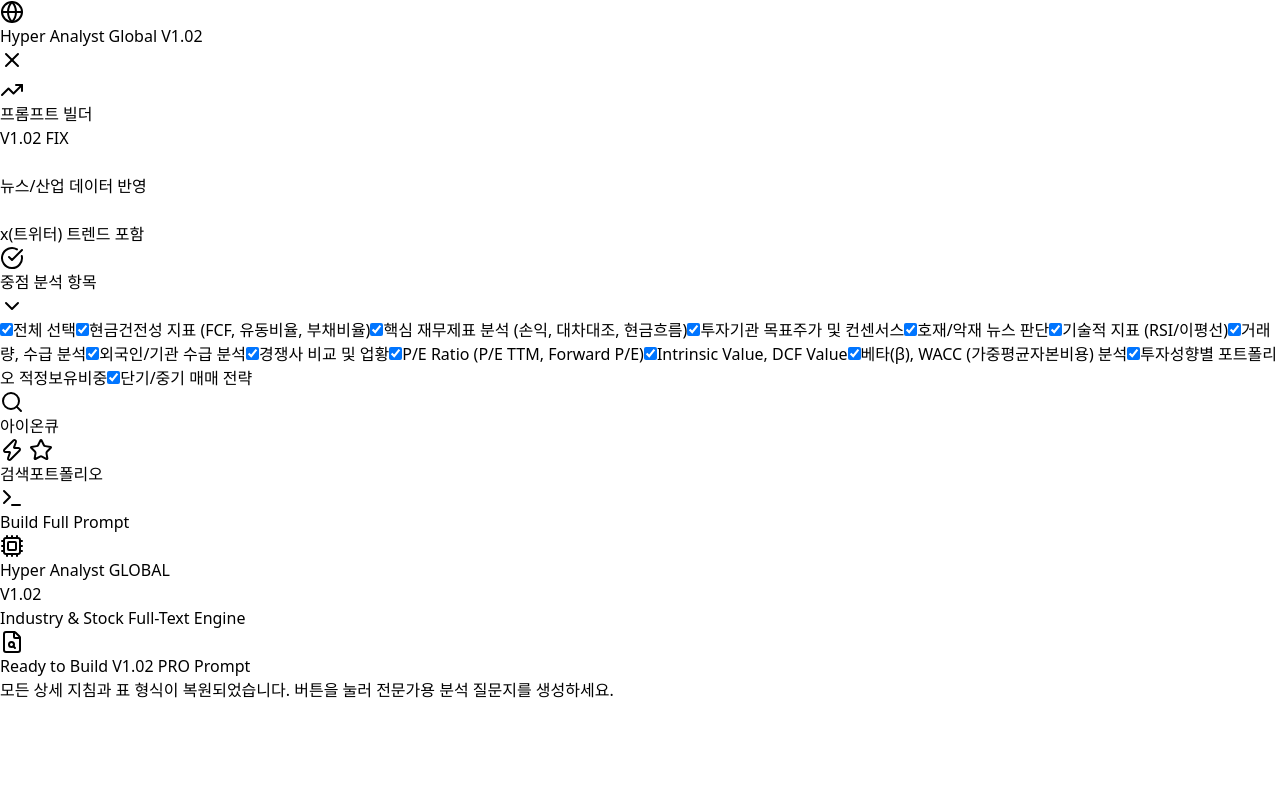
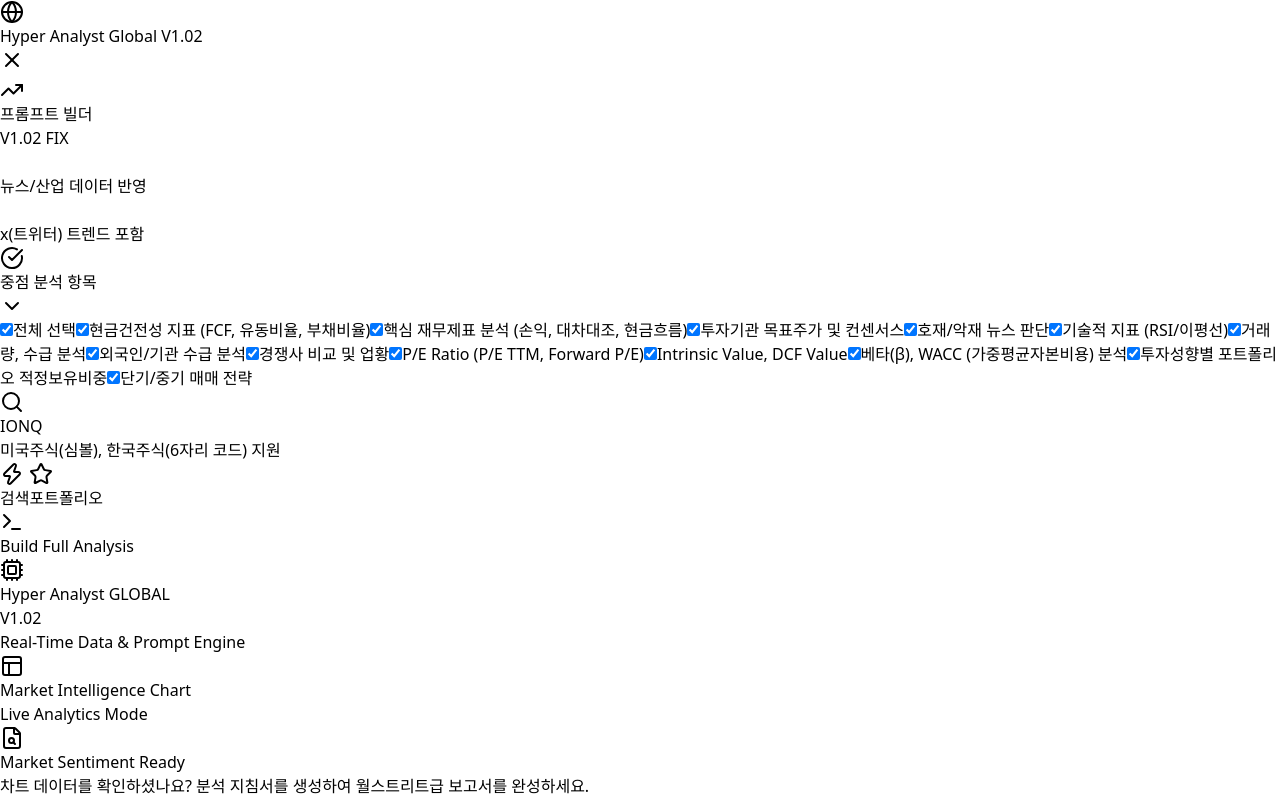
Before and after one commit to sscatman/mystock, a React (Vite) app: page / in a window 1280 px wide. Built offline with nearby package versions, Linux system fonts and the light colour scheme.

Commit message:
V1.03 : 주식 차트 추가

```diff
--- a/src/App.jsx
+++ b/src/App.jsx
@@ -1,4 +1,4 @@
-import React, { useState, useEffect } from 'react';
+import React, { useState, useEffect, useRef } from 'react';
 import {
   Search,
   TrendingUp,
@@ -20,18 +20,29 @@
   Globe,
   Star,
   Zap,
-  ChevronDown
+  ChevronDown,
+  Layout
 } from 'lucide-react';
 
 /**
- * AI Hyper-Analyst GLOBAL V1.02
+ * AI Hyper-Analyst GLOBAL V1.02 + Real-time Chart
  * 업데이트 내역:
- * 1. 사이드바 레이아웃 수정: 전체 스크롤 가능하도록 변경 및 분석 항목 가시성 개선
- * 2. 버전 표시 고정: 메인 타이틀 옆 "V1.02" 유지
- * 3. 무삭제 프롬프트 엔진: 사용자가 요청한 모든 지침, 표 형식, 체크리스트 100% 유지
- * 4. 산업 카테고리 연동 뉴스 검색 로직 포함 (AI, 양자 등 섹터 분석 지침)
+ * 1. TradingView 실시간 차트 위젯 통합
+ * 2. 티커별 시장(KRX/US) 자동 매핑 로직 추가
+ * 3. 차트 레이아웃 및 다크모드 테마 최적화
  */
+
 const publicDataApiKey = "885853dbc6a25a93e403ee31fa9e124778e4943b8911869ea2f254ec5d75f99b";
+
+// 티커 형식을 판단하여 트레이딩뷰 심볼로 변환
+const getTradingViewSymbol = (ticker) => {
+  const cleanTicker = ticker.toUpperCase().trim();
+  const isKOR = /^\d+$/.test(cleanTicker);
+  if (isKOR) return `KRX:${cleanTicker}`;
+
+  // 미국 주식의 경우 거래소 구분이 필요할 수 있으나 기본적으로 검색 기능을 활용하도록 설정
+  return cleanTicker;
+};
 
 const fetchRealStockData = async (ticker) => {
   const isKOR = /^\d+$/.test(ticker);
@@ -78,15 +89,68 @@
   '단기/중기 매매 전략'
 ];
 
+// 트레이딩뷰 차트 컴포넌트
+const TradingViewWidget = ({ symbol }) => {
+  const container = useRef();
+
+  useEffect(() => {
+    // 스크립트가 이미 존재하는지 확인
+    const existingScript = document.getElementById('tradingview-widget-script');
+
+    const createWidget = () => {
+      if (container.current && window.TradingView) {
+        new window.TradingView.widget({
+          "autosize": true,
+          "symbol": symbol,
+          "interval": "D",
+          "timezone": "Asia/Seoul",
+          "theme": "dark",
+          "style": "1",
+          "locale": "kr",
+          "toolbar_bg": "#f1f3f6",
+          "enable_publishing": false,
+          "hide_side_toolbar": false,
+          "allow_symbol_change": true,
+          "container_id": container.current.id,
+          "studies": [
+            "RSI@tv-basicstudies",
+            "MASimple@tv-basicstudies"
+          ],
+        });
+      }
+    };
+
+    if (!existingScript) {
+      const script = document.createElement('script');
+      script.id = 'tradingview-widget-script';
+      script.src = 'https://s3.tradingview.com/tv.js';
+      script.async = true;
+      script.onload = createWidget;
+      document.head.appendChild(script);
+    } else {
+      createWidget();
+    }
+  }, [symbol]);
+
+  return (
+    <div className="w-full h-[450px] bg-slate-900/50 rounded-3xl overflow-hidden border border-slate-700/50 shadow-2xl relative group">
+      <div id={`tv-chart-${symbol}`} ref={container} className="w-full h-full" />
+      <div className="absolute top-4 left-4 pointer-events-none opacity-0 group-hover:opacity-100 transition-opacity">
+        <span className="px-3 py-1 bg-rose-600 text-white text-[10px] font-black rounded-full shadow-lg uppercase">Live Analytics Mode</span>
+      </div>
+    </div>
+  );
+};
+
 export default function App() {
-  const [ticker, setTicker] = useState('아이온큐');
+  const [ticker, setTicker] = useState('IONQ');
+  const [activeSymbol, setActiveSymbol] = useState('IONQ');
   const [term, setTerm] = useState('중기 (6개월~1년)');
   const [level, setLevel] = useState('5.시나리오');
   const [analysisItems, setAnalysisItems] = useState(availableItems);
 
   const [useNews, setUseNews] = useState(true);
   const [useTwitter, setUseTwitter] = useState(true);
-  const [useMacro, setUseMacro] = useState(false);
   const [isFocusMenuOpen, setIsFocusMenuOpen] = useState(true);
   const [activeTab, setActiveTab] = useState('search');
 
@@ -139,6 +203,11 @@
   const handleGeneratePrompt = async () => {
     if (!ticker.trim()) return;
     setIsGenerating(true);
+
+    // 차트 업데이트를 위해 실제 트레이딩뷰 심볼로 변환 후 저장
+    const tvSymbol = getTradingViewSymbol(ticker);
+    setActiveSymbol(tvSymbol);
+
     if (window.innerWidth < 1024) setIsSidebarOpen(false);
 
     const upperTicker = ticker.toUpperCase().trim();
@@ -344,7 +413,7 @@
               <ChevronDown className={`w-4 h-4 transition-transform ${isFocusMenuOpen ? 'rotate-180' : ''}`} />
             </button>
             {isFocusMenuOpen && (
-              <div className="p-3 pt-0 space-y-1.5 max-h-[50vh] overflow-y-auto custom-scrollbar bg-slate-900/20">
+              <div className="p-3 pt-0 space-y-1.5 max-h-[40vh] overflow-y-auto custom-scrollbar bg-slate-900/20">
                 <label className="flex items-center space-x-3 p-1.5 rounded hover:bg-slate-700/50 cursor-pointer sticky top-0 bg-[#252d41] z-10 shadow-sm">
                   <input type="checkbox" className="w-4 h-4 rounded border-slate-500 text-rose-500" checked={analysisItems.length === availableItems.length} onChange={selectAllItems} />
                   <span className="text-xs font-bold text-rose-400">전체 선택</span>
@@ -359,11 +428,19 @@
             )}
           </div>
 
-          <div className="space-y-2 pt-2 pb-10">
+          <div className="space-y-2 pt-2">
             <div className="relative group">
               <Search className="w-4 h-4 absolute left-3 top-3.5 text-slate-500 group-focus-within:text-rose-500 transition-colors" />
-              <input type="text" value={ticker} onChange={(e) => setTicker(e.target.value)} placeholder="AAPL, NVDA, 005930..." className="w-full pl-10 pr-4 py-3.5 bg-slate-900 border border-slate-700 rounded-xl text-sm focus:ring-2 focus:ring-rose-500 outline-none transition-all text-left" onKeyDown={(e) => e.key === 'Enter' && handleGeneratePrompt()} />
+              <input
+                type="text"
+                value={ticker}
+                onChange={(e) => setTicker(e.target.value)}
+                placeholder="AAPL, NVDA, 005930..."
+                className="w-full pl-10 pr-4 py-3.5 bg-slate-900 border border-slate-700 rounded-xl text-sm focus:ring-2 focus:ring-rose-500 outline-none transition-all text-left"
+                onKeyDown={(e) => e.key === 'Enter' && handleGeneratePrompt()}
+              />
             </div>
+            <p className="text-[10px] text-slate-500 px-1 italic">미국주식(심볼), 한국주식(6자리 코드) 지원</p>
           </div>
         </div>
 
@@ -381,7 +458,7 @@
           <div className="p-6 pt-0">
             <button onClick={handleGeneratePrompt} disabled={isGenerating} className={`w-full py-4 rounded-2xl font-black text-xs uppercase text-white shadow-2xl flex justify-center items-center space-x-2 transition-all active:scale-95 ${isGenerating ? 'bg-slate-700' : 'bg-gradient-to-br from-indigo-600 to-indigo-800'}`}>
               {isGenerating ? <Loader2 className="w-4 h-4 animate-spin" /> : <Terminal className="w-4 h-4" />}
-              <span>{isGenerating ? 'BUILDING V1.02' : 'Build Full Prompt'}</span>
+              <span>{isGenerating ? 'ANALYZING MARKET...' : 'Build Full Analysis'}</span>
             </button>
           </div>
         </div>
@@ -392,8 +469,10 @@
         <div className="absolute inset-0 bg-[linear-gradient(to_right,#ffffff03_1px,transparent_1px),linear-gradient(to_bottom,#ffffff03_1px,transparent_1px)] bg-[size:40px_40px]"></div>
 
         <div className="relative h-full flex flex-col p-4 lg:p-12 overflow-y-auto custom-scrollbar text-left">
-          <div className="max-w-5xl mx-auto w-full pb-20">
-            <div className="flex flex-col lg:flex-row lg:items-end justify-between mb-12 space-y-6 lg:space-y-0">
+          <div className="max-w-6xl mx-auto w-full pb-20 space-y-10">
+
+            {/* Header Section */}
+            <div className="flex flex-col lg:flex-row lg:items-end justify-between space-y-6 lg:space-y-0">
               <div className="flex items-start space-x-5">
                 <div className="bg-indigo-600/20 p-4 rounded-2xl border border-indigo-500/30">
                   <Cpu className="text-indigo-400 w-10 h-10" />
@@ -405,23 +484,33 @@
                     </h1>
                     <span className="text-sm font-normal text-slate-500 ml-4 not-italic font-mono">V1.02</span>
                   </div>
-                  <p className="text-slate-500 text-sm mt-3 font-medium uppercase tracking-widest text-left">Industry & Stock Full-Text Engine</p>
+                  <p className="text-slate-500 text-sm mt-3 font-medium uppercase tracking-widest text-left">Real-Time Data & Prompt Engine</p>
                 </div>
               </div>
             </div>
 
+            {/* TradingView Chart Section */}
+            <div className="animate-in fade-in zoom-in-95 duration-500">
+              <div className="flex items-center space-x-2 mb-4">
+                <Layout className="w-4 h-4 text-rose-500" />
+                <h2 className="text-sm font-black uppercase tracking-widest text-slate-300">Market Intelligence Chart</h2>
+              </div>
+              <TradingViewWidget symbol={activeSymbol} />
+            </div>
+
+            {/* Prompt Output Section */}
             {!generatedPrompt && !isGenerating && (
-              <div className="mt-16 lg:mt-24 flex flex-col items-center justify-center text-center space-y-8 animate-in fade-in slide-in-from-bottom-10 duration-1000">
+              <div className="mt-16 flex flex-col items-center justify-center text-center space-y-8 animate-in fade-in slide-in-from-bottom-10 duration-1000">
                 <FileSearch className="text-slate-500 w-16 h-16" />
-                <h3 className="text-xl lg:text-2xl font-black text-white uppercase tracking-tighter text-left">Ready to Build V1.02 PRO Prompt</h3>
-                <p className="text-slate-500 text-sm max-w-md mx-auto leading-relaxed text-left">모든 상세 지침과 표 형식이 복원되었습니다. 버튼을 눌러 전문가용 분석 질문지를 생성하세요.</p>
+                <h3 className="text-xl lg:text-2xl font-black text-white uppercase tracking-tighter text-left">Market Sentiment Ready</h3>
+                <p className="text-slate-500 text-sm max-w-md mx-auto leading-relaxed text-left">차트 데이터를 확인하셨나요? 분석 지침서를 생성하여 월스트리트급 보고서를 완성하세요.</p>
               </div>
             )}
 
             {isGenerating && (
-              <div className="mt-24 flex flex-col items-center space-y-6">
+              <div className="mt-12 flex flex-col items-center space-y-6">
                 <Loader2 className="w-12 h-12 text-rose-500 animate-spin" />
-                <p className="text-slate-500 text-sm font-medium animate-pulse text-left">데이터 정렬 및 무삭제 풀텍스트 구성 중...</p>
+                <p className="text-slate-500 text-sm font-medium animate-pulse text-left">실시간 시장 데이터 동기화 및 보고서 설계 중...</p>
               </div>
             )}
 
@@ -430,8 +519,8 @@
                 <div className="bg-indigo-600/10 border border-indigo-500/20 rounded-3xl p-6 flex items-start space-x-5 shadow-inner">
                   <Info className="text-indigo-400 w-6 h-6 flex-shrink-0" />
                   <div>
-                    <h4 className="text-white font-bold text-sm uppercase tracking-wide text-left">분석 지침서 생성 완료 (V1.02 무삭제)</h4>
-                    <p className="text-indigo-100/60 text-xs lg:text-sm leading-relaxed mt-1 text-left">사용자께서 주신 모든 표 형식($XX.XX), 가치평가 산출 로직, 검증 체크리스트가 풀텍스트로 포함되었습니다.</p>
+                    <h4 className="text-white font-bold text-sm uppercase tracking-wide text-left">AI Analyst Prompt Generated</h4>
+                    <p className="text-indigo-100/60 text-xs lg:text-sm leading-relaxed mt-1 text-left">상단 차트 정보와 선택한 분석 항목이 모두 포함된 전문가용 프롬프트입니다.</p>
                   </div>
                 </div>
 
@@ -463,8 +552,8 @@
       </div>
 
       <style>{`
-        .custom-scrollbar::-webkit-scrollbar { width: 5px; }
-        .custom-scrollbar::-webkit-scrollbar-thumb { background: #1e293b; border-radius: 10px; }
+        .custom-scrollbar::-webkit-scrollbar { width: 6px; }
+        .custom-scrollbar::-webkit-scrollbar-thumb { background: #334155; border-radius: 10px; }
         .custom-scrollbar::-webkit-scrollbar-track { background: transparent; }
         @keyframes fade-in { from { opacity: 0; transform: translateY(10px); } to { opacity: 1; transform: translateY(0); } }
       `}</style>
```
